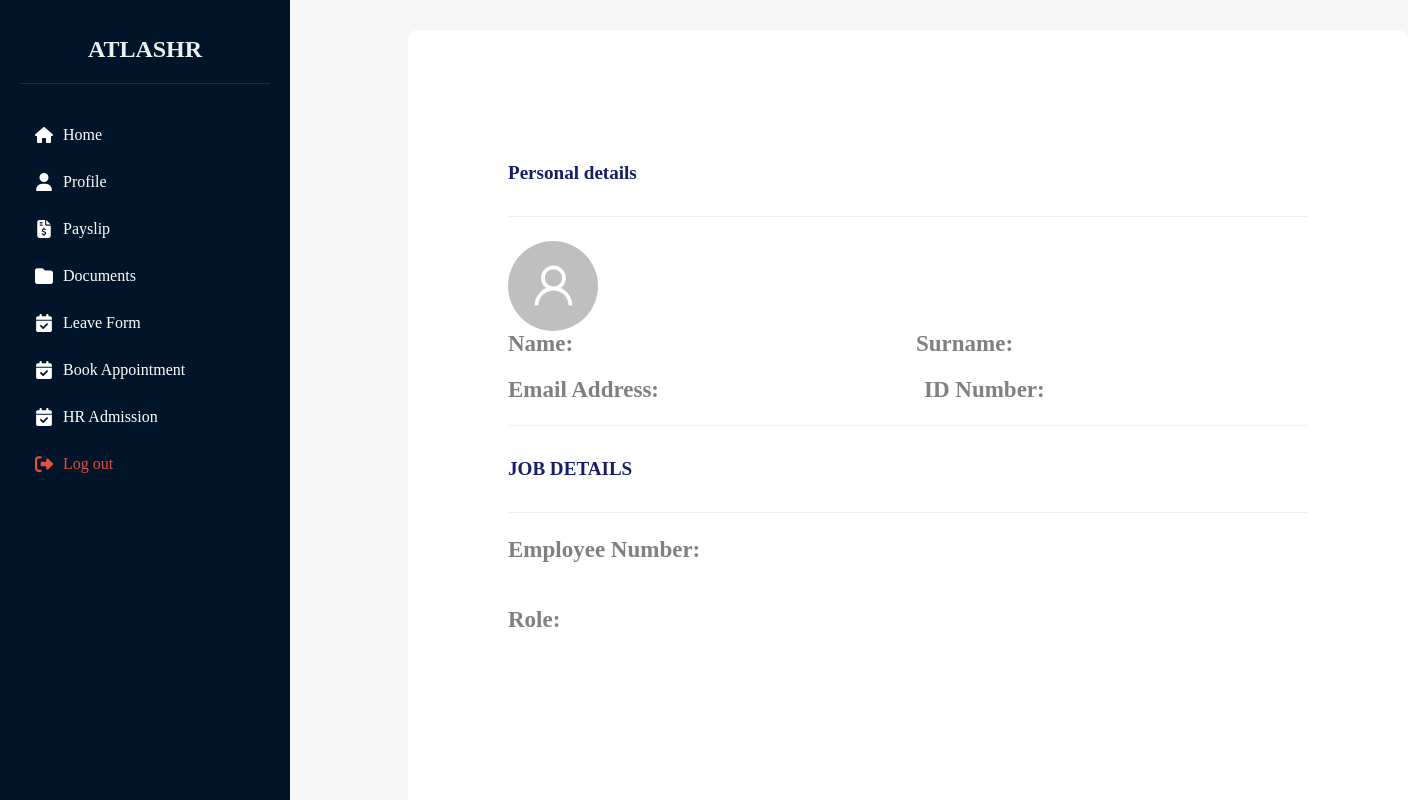
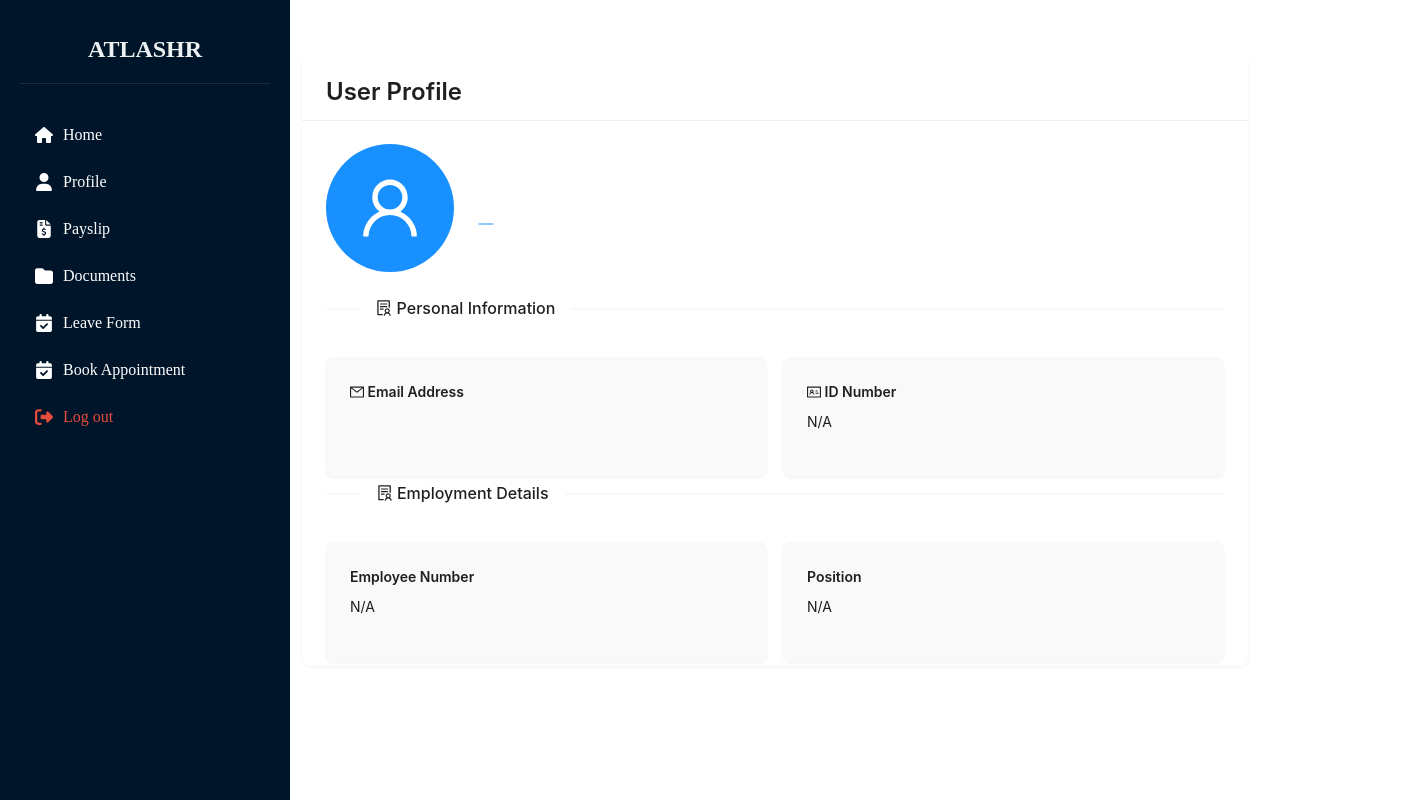
Before and after one commit to NetworkcoTeam/HR_Tool, a React (Create React App) app: page /Profile in a window 1280 px wide. Shown: the top 800 px of the page, 1408 px wide, since content can reach past the window. Built offline with nearby package versions, Linux system fonts and the light colour scheme.

Commit message:
approved changes

```diff
--- a/src/Components/AdminSidebar.js
+++ b/src/Components/AdminSidebar.js
@@ -23,7 +23,7 @@ function AdminSidebar() {
           <span>Profile</span>
         </li>
 
-        <li onClick={() => handleNavigation('/payslip')}>
+        <li onClick={() => handleNavigation('/')}>
           <FaFileInvoiceDollar className="sidebar-icon" />
           <span>Payslip</span>
         </li>
@@ -33,14 +33,14 @@ function AdminSidebar() {
           <span>Documents</span>
         </li>
 
-        <li onClick={() => handleNavigation('/leaveForm')}>
+        <li onClick={() => handleNavigation('/LeaveManagement')}>
           <FaCalendarCheck className="sidebar-icon" />
           <span>Leave Form</span>
         </li>
 
-        <li onClick={() => handleNavigation('/appointments')}>
+        <li onClick={() => handleNavigation('/AppointmentBooking')}>
           <FaCalendarCheck className="sidebar-icon" />
-          <span>Book Appointment</span>
+          <span>Appointments</span>
         </li>
 
         <li onClick={() => handleNavigation('/HRAdminForm')}>
--- a/src/Components/Dashboard.js
+++ b/src/Components/Dashboard.js
@@ -15,7 +15,7 @@ import {
   CalendarOutlined,
   DollarOutlined
 } from '@ant-design/icons';
-import Sidebar from './Sidebar';
+//import Sidebar from './Sidebar';
 import './Dashboard.css';
 
 
@@ -29,7 +29,7 @@ const Dashboard = () => {
 
   return (
     <Layout style={{ minHeight: '100vh' }}>
-      <Sidebar />
+
       <Layout className="site-layout">
         <Content className="dashboard-content">
           <div className="dashboard-header">
--- a/src/Components/HRAdminForm.js
+++ b/src/Components/HRAdminForm.js
@@ -23,7 +23,7 @@ import {
   SearchOutlined,
   SaveOutlined
 } from '@ant-design/icons';
-import Sidebar from './Sidebar';
+import AdminSidebar from './AdminSidebar';
 import './HRAdminForm.css';
 
 const { Content } = Layout;
@@ -133,7 +133,7 @@ const HrAdminForm = () => {
   if (isCheckingAuth) {
     return (
       <Layout style={{ minHeight: '100vh' }}>
-        <Sidebar />
+        <AdminSidebar />
         <Content style={{ margin: '0 16px' }}>
           <Spin size="large" />
         </Content>
@@ -144,7 +144,7 @@ const HrAdminForm = () => {
   if (!isAdmin) {
     return (
       <Layout style={{ minHeight: '100vh' }}>
-        <Sidebar />
+        <AdminSidebar />
         <Content style={{ margin: '0 16px' }}>
           <div className="site-layout-background" style={{ padding: 24, minHeight: 360 }}>
             <Alert
@@ -162,7 +162,7 @@ const HrAdminForm = () => {
 
   return (
     <Layout style={{ minHeight: '100vh' }}>
-      <Sidebar />
+      <AdminSidebar />
       <Layout className="site-layout">
         <Content style={{ margin: '0 16px' }}>
           <div className="site-layout-background" style={{ padding: 24, minHeight: 360 }}>
--- a/src/Components/Sidebar.js
+++ b/src/Components/Sidebar.js
@@ -43,10 +43,6 @@ function Sidebar() {
           <span>Book Appointment</span>
         </li>
 
-        <li onClick={() => handleNavigation('/HRAdminForm')}>
-          <FaCalendarCheck className="sidebar-icon" />
-          <span>HR Admission</span>
-        </li>
 
         <li className="logout" onClick={() => handleNavigation('/logout')}>
           <FaRightFromBracket className="sidebar-icon" />
--- a/src/Pages/Profile.css
+++ b/src/Pages/Profile.css
@@ -1,51 +1,33 @@
-body{
-    background-color: #F6F6F6F6;
-}
-.employeeid{
-flex-basis: 50%;
-}
-.position, .status, .employeeid, .department , .surname, .Name , .email, .dob {
-    flex-basis: 50%;
-}
-.Personal-details-second{
-    margin-top: 20px;
-    margin-bottom: 100px;
-
-}
-.job-details-second{
-    margin-top: 20px;
+.profile-container {
+    padding: 24px;
+    margin-left: 270px; /* Adjust based on your sidebar width */
 }
 
-
-.Profile{
-    color: #161c70;
-    background-color: white;
-    width:800px;
-    height:700px;
-    font-size: 23px;
-    padding: 100px;
-    border-radius: 10px;
-    margin-left: 400px;
-    margin-top: 30px;
-
-}
-.avatar{
-    width: 60px;
+.profile-card {
+    border-radius: 8px;
+    box-shadow: 0 2px 8px rgba(0, 0, 0, 0.1);
 }
 
-
-label{
-    color:grey;
+.profile-avatar {
+    background-color: #1890ff;
+    font-size: 48px;
 }
 
-
-.job-details{
-    margin-top: 10px;
-    background-color: white;
-    border-radius:10px;
-    height: 50px;
+.info-card {
+    background: #f9f9f9;
+    border-radius: 8px;
+    height: 100%;
+    transition: all 0.3s;
 }
 
-.personal-details{
-    height:70px;
+.info-card:hover {
+    background: #f0f0f0;
+    transform: translateY(-2px);
 }
+
+@media (max-width: 768px) {
+    .profile-container {
+        margin-left: 0;
+        padding: 16px;
+    }
+}
--- a/src/Pages/Profile.js
+++ b/src/Pages/Profile.js
@@ -1,57 +1,82 @@
 import Sidebar from '../Components/Sidebar';
 import './Profile.css';
-import { UserOutlined } from '@ant-design/icons';
-import {Avatar ,Space, Divider, Flex} from 'antd';
+import { UserOutlined, MailOutlined, IdcardOutlined, SolutionOutlined } from '@ant-design/icons';
+import { Avatar, Card, Divider, Flex, Typography, Row, Col, Tag } from 'antd';
 import React, { useState, useEffect } from 'react';
+import AdminSidebar from '../Components/AdminSidebar';
 
+const { Title, Text } = Typography;
 
-export default function Profile(){
+export default function Profile() {
     const [userDetails, setUserDetails] = useState({});
+    const [loading, setLoading] = useState(true);
+
     useEffect(() => {
         const storedUserDetails = localStorage.getItem('user');
         if (storedUserDetails) {
             setUserDetails(JSON.parse(storedUserDetails));
         }
+        setLoading(false);
     }, []);
-return(
-    <>
-    <Sidebar />
-    <div className='Profile'>
-        <h5>Personal details</h5>
 
-        <Divider></Divider>
+    // Determine which sidebar to render
+    const renderSidebar = userDetails.role === 'admin' ? <AdminSidebar /> : <Sidebar />;
 
-        <Space gap='small'>
-        <Avatar size={90} icon={<UserOutlined/> } className='avatar'/>
-        </Space>
-        <div className='personal-details'>
-        <Flex horizontal gap='middle' >
-        <label className='Name'><strong>Name:</strong> {userDetails.name}</label>
-                        <label className='surname'><strong>Surname:</strong> {userDetails.surname}</label>
-         </Flex>
+    return (
+        <>
+            {renderSidebar}
+            <div className='profile-container'>
+                <Card
+                    title={<Title level={3}>User Profile</Title>}
+                    loading={loading}
+                    bordered={false}
+                    className="profile-card"
+                >
+                    <Flex align="center" gap="large" style={{ marginBottom: 24 }}>
+                        <Avatar size={128} icon={<UserOutlined />} className='profile-avatar'/>
+                        <div>
+                            <Title level={2}>{userDetails.name} {userDetails.surname}</Title>
+                            <Tag color={userDetails.role === 'admin' ? 'red' : 'blue'} style={{ fontSize: 14 }}>
+                                {userDetails.role?.toUpperCase()}
+                            </Tag>
+                        </div>
+                    </Flex>
 
-         <Flex horizontal gap='middle' className='Personal-details-second'>
-         <label className='email'><strong>Email Address:</strong> {userDetails.email}</label>
-         <label className='ID'><strong>ID Number:</strong> {userDetails.idNumber}</label>
-          </Flex>
-          </div>
+                    <Divider orientation="left"><SolutionOutlined /> Personal Information</Divider>
 
-          <Divider/>
-          <h5 className='header-job'>JOB DETAILS</h5>
-          <Divider />
+                    <Row gutter={[16, 16]} style={{ marginBottom: 24 }}>
+                        <Col xs={24} sm={12}>
+                            <Card bordered={false} className="info-card">
+                                <Text strong><MailOutlined /> Email Address</Text>
+                                <Text style={{ display: 'block', marginTop: 8 }}>{userDetails.email}</Text>
+                            </Card>
+                        </Col>
+                        <Col xs={24} sm={12}>
+                            <Card bordered={false} className="info-card">
+                                <Text strong><IdcardOutlined /> ID Number</Text>
+                                <Text style={{ display: 'block', marginTop: 8 }}>{userDetails.idNumber || 'N/A'}</Text>
+                            </Card>
+                        </Col>
+                    </Row>
 
-          <Flex gap='middle' horizontal className='job-details'>
-          <label className='EmployeeID'><strong>Employee Number:</strong> {userDetails.employee_id}</label>
+                    <Divider orientation="left"><SolutionOutlined /> Employment Details</Divider>
 
-           </Flex>
-
-           <Flex horizontal className='job-details-second'>
-           <label className='role'><strong>Role:</strong> {userDetails.role}</label>
-
-             </Flex>
-
-    </div>
-    </>
-)
-
+                    <Row gutter={[16, 16]}>
+                        <Col xs={24} sm={12}>
+                            <Card bordered={false} className="info-card">
+                                <Text strong>Employee Number</Text>
+                                <Text style={{ display: 'block', marginTop: 8 }}>{userDetails.employee_id || 'N/A'}</Text>
+                            </Card>
+                        </Col>
+                        <Col xs={24} sm={12}>
+                            <Card bordered={false} className="info-card">
+                                <Text strong>Position</Text>
+                                <Text style={{ display: 'block', marginTop: 8 }}>{userDetails.role || 'N/A'}</Text>
+                            </Card>
+                        </Col>
+                    </Row>
+                </Card>
+            </div>
+        </>
+    );
 }
```
